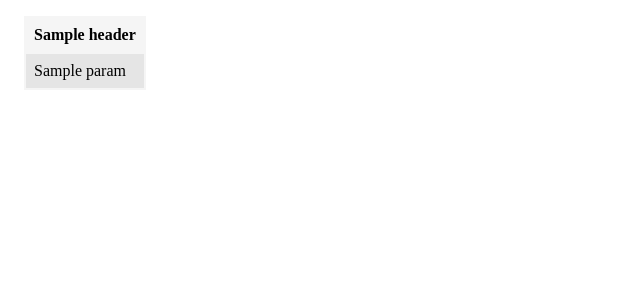
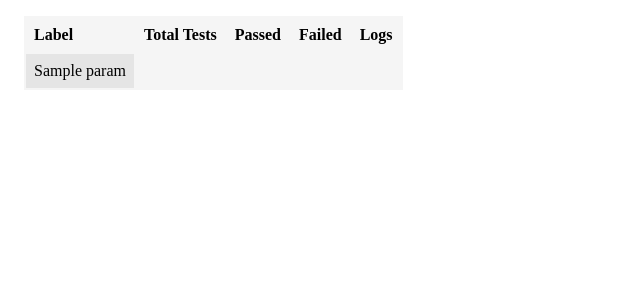
Before and after one commit to nairr-jnpr/nairr, a Flask app: template Static Site/templates/table.html in a window 1280 px wide. Shown: the top 300 px of the page, without its empty margins (0-640 px from the left). Run offline with Flask 2, Linux system fonts and the light colour scheme; the template is opened without the code that fills it: most values are stand-ins (such as "Sample title", 1, 10 or a date in 2020).

Commit message:
Updated overview and table

```diff
--- a/Static Site/templates/table.html
+++ b/Static Site/templates/table.html
@@ -3,13 +3,13 @@
     <head>
         <meta charset="UTF-8"/>
         <meta name="viewport" content="width=device-width, initial-scale=1.0"/>
-        <title>AP Firmware Report</title>
+        <title>{{ Label }} Details</title>
         <link rel="stylesheet" href="/static/styles.css"/>
     </head>
     <body>
         <table class="table">
             <tr class="table__header">
-                {% for header in headers %}
+                {% for header in ['Label','Total Tests','Passed','Failed','Logs'] %}
                 <th class="table__cell">{{ header }}</th>
                 {% endfor %}
             </tr>
@@ -17,8 +17,6 @@
                 {% for param in params %}
                 <td class="table__cell">{{ param }}</td>
                 {% endfor %}
-
-
             </tr>
         </table>
     </body>
```
Also changed, not shown: Static Site/templates/overview.html (+10 -4 lines).
